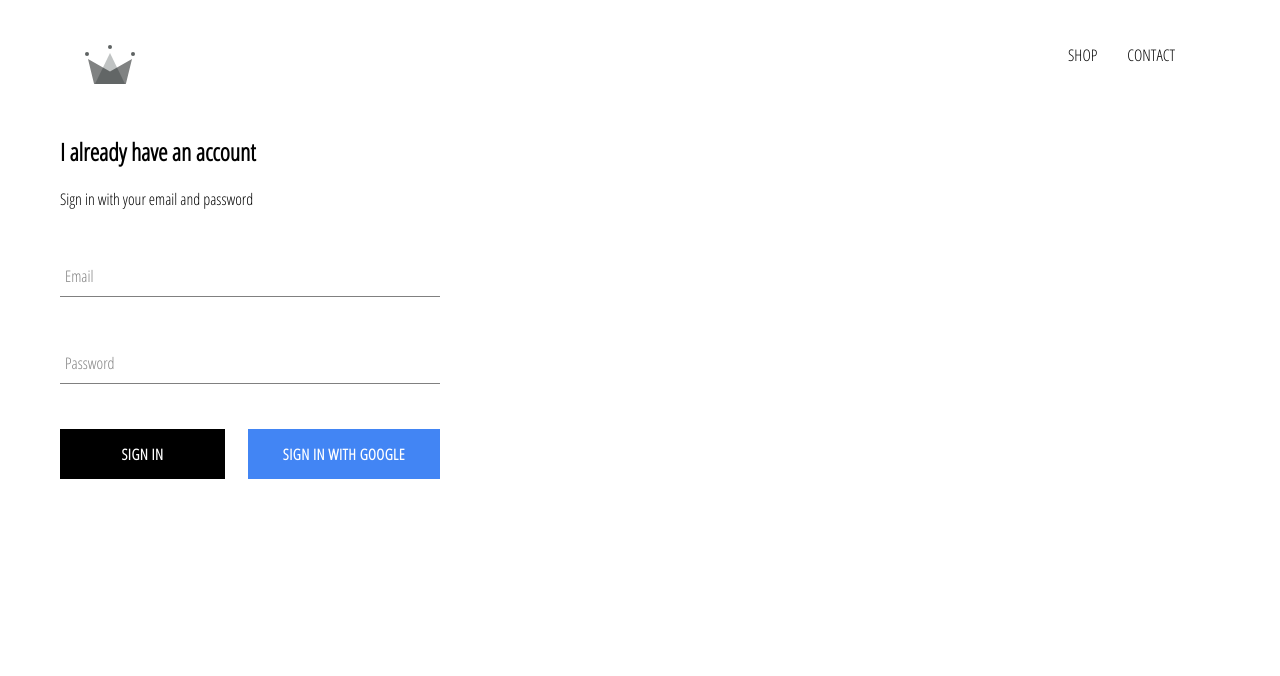
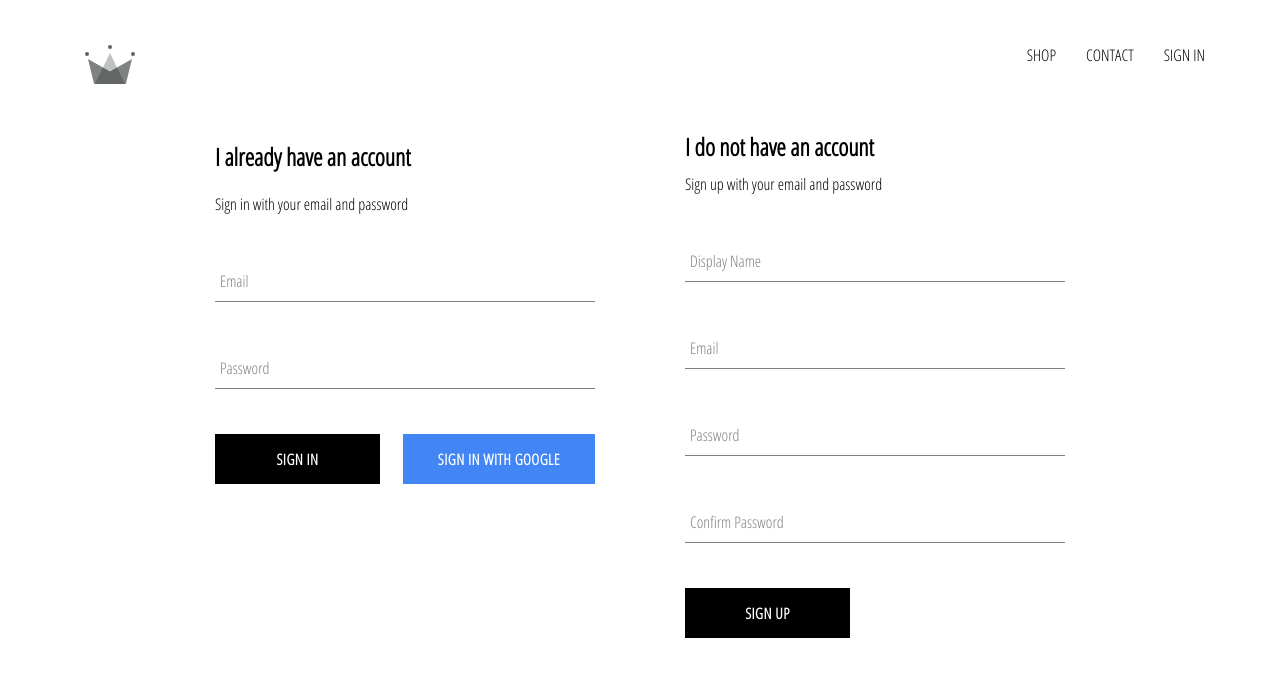
Before and after one commit to kissa1001/ecommerce-website, a React (Create React App) app: page /signin in a window 1280 px wide. Shown: the top 676 px of the page. Built offline with nearby package versions, Linux system fonts and the light colour scheme; no server answers.

Commit message:
implemented firebase utils

```diff
--- a/src/App.js
+++ b/src/App.js
@@ -1,6 +1,6 @@
 import React, { Component } from 'react';
 import { Switch, Route } from 'react-router-dom';
-import { auth } from './firebase/firebase.utils';
+import { auth, createUserProfileDocument } from './firebase/firebase.utils';
 import HomePage from './pages/homepage/homepage';
 import ShopPage from './pages/shoppage/shoppage';
 import SignInAndSignUpPage from './pages/signin-and-signup/signin-and-signup';
@@ -19,9 +19,20 @@
   unsubscribeFromAuth = null;
 
   componentDidMount() {
-    this.unsubscribeFromAuth = auth.onAuthStateChanged(user => {
-      this.setState({ currentUser: user });
-      console.log(user);
+    this.unsubscribeFromAuth = auth.onAuthStateChanged( async userAuth => {
+      if (userAuth) {
+        const userRef = await createUserProfileDocument(userAuth);
+        userRef.onSnapshot(snapShot => {
+          this.setState({
+            currentUser: {
+              id: snapShot.id,
+              ...snapShot.data()
+            }
+          })
+          console.log(this.state);
+        })
+      }
+      this.setState({currentUser: userAuth});
     })
   }
 
--- a/src/components/header/header.js
+++ b/src/components/header/header.js
@@ -16,7 +16,7 @@
         currentUser ?
         <div className="option" onClick={() => auth.signOut()}>SIGN OUT</div>
         :
-        <Link className="option" to="/signin"></Link>
+        <Link className="option" to="/signin">SIGN IN</Link>
       }
     </div>
   </div>
--- a/src/components/sign-in/sign-in.js
+++ b/src/components/sign-in/sign-in.js
@@ -5,8 +5,8 @@
 import './sign-in.styles.scss';
 
 class SignIn extends Component {
-  constructor(props) {
-    super(props);
+  constructor() {
+    super();
 
     this.state = {
       email: '',
--- /dev/null
+++ b/src/components/sign-up/sign-up.js
@@ -0,0 +1,92 @@
+import React, { Component } from 'react';
+import FormInput from '../form-input/form-input';
+import CustomButton from '../custom-button/custom-button';
+import { auth, createUserProfileDocument } from '../../firebase/firebase.utils';
+import './sign-up.styles.scss';
+
+class SignUp extends Component {
+  constructor() {
+    super();
+
+    this.state = {
+      displayName: '',
+      email: '',
+      password: '',
+      confirmPassword: ''
+    }
+  }
+
+  handleSubmit = async event => {
+    event.preventDefault();
+    const {displayName, email, password, confirmPassword} = this.state;
+    if(password !== confirmPassword) {
+      alert("passwords don't match");
+      return;
+    }
+
+    try {
+      const { user } = await auth.createUserWithEmailAndPassword(email, password);
+      createUserProfileDocument(user, { displayName });
+      this.setState(
+        {displayName: '',
+          email: '',
+          password: '',
+          confirmPassword: ''}
+        )
+    } catch(error) {
+      console.log(error);
+    }
+  }
+
+  handleChange = event => {
+    const { name, value } = event.target;
+    this.setState({[name]: value});
+  }
+
+  render() {
+    const {displayName, email, password, confirmPassword} = this.state;
+    return (
+      <div className="sign-up">
+        <h2 className="title">I do not have an account</h2>
+        <span>Sign up with your email and password</span>
+        <form className="sign-up-form" onSubmit={this.handleSubmit}>
+          <FormInput
+            type="text"
+            name="displayName"
+            value={displayName}
+            onChange={this.handleChange}
+            label="Display Name"
+            required
+          />
+          <FormInput
+            type="email"
+            name="email"
+            value={email}
+            onChange={this.handleChange}
+            label="Email"
+            required
+          />
+          <FormInput
+            type="password"
+            name="password"
+            value={password}
+            onChange={this.handleChange}
+            label="Password"
+            required
+          />
+          <FormInput
+            type="password"
+            name="confirmPassword"
+            value={confirmPassword}
+            onChange={this.handleChange}
+            label="Confirm Password"
+            required
+          />
+          <CustomButton type="submit">SIGN UP</CustomButton>
+        </form>
+      </div>
+    )
+  }
+}
+
+export default SignUp;
--- /dev/null
+++ b/src/components/sign-up/sign-up.styles.scss
@@ -0,0 +1,9 @@
+.sign-up {
+  display: flex;
+  flex-direction: column;
+  width: 380px;
+
+  .title {
+    margin: 10px 0;
+  }
+}
--- a/src/firebase/firebase.utils.js
+++ b/src/firebase/firebase.utils.js
@@ -12,6 +12,25 @@
   appId: "1:787677707562:web:501409a7cb798e25a17253"
 };
 
+export const createUserProfileDocument = async (userAuth, additionalData) => {
+  if (!userAuth) return;
+  const userRef = firestore.doc(`users/${userAuth.uid}`);
+  const snapshot = await userRef.get();
+  if(!snapshot.exists) {
+    const { displayName, email } = userAuth;
+    const createdAt = new Date();
+    try {
+      await userRef.set({
+        displayName, email, createdAt, ...additionalData
+      })
+    } catch(error) {
+      console.log('error creating user', error.message)
+    }
+  }
+
+  return userRef;
+}
+
 firebase.initializeApp(config);
 
 export const auth = firebase.auth();
--- a/src/pages/signin-and-signup/signin-and-signup.js
+++ b/src/pages/signin-and-signup/signin-and-signup.js
@@ -1,10 +1,12 @@
 import React from 'react';
 import './signin-and-signup.styles.scss';
 import SignIn from '../../components/sign-in/sign-in';
+import SignUp from '../../components/sign-up/sign-up';
 
 const SignInAndSignUpPage = () => (
   <div className="signin-and-signup">
     <SignIn />
+    <SignUp />
   </div>
 )
 
--- a/src/pages/signin-and-signup/signin-and-signup.styles.scss
+++ b/src/pages/signin-and-signup/signin-and-signup.styles.scss
@@ -0,0 +1,6 @@
+.signin-and-signup {
+  width: 850px;
+  display: flex;
+  justify-content: space-between;
+  margin: 30px auto;
+}
```
